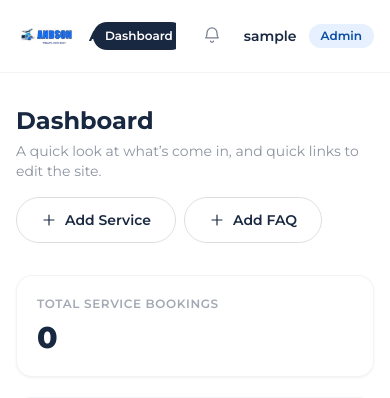
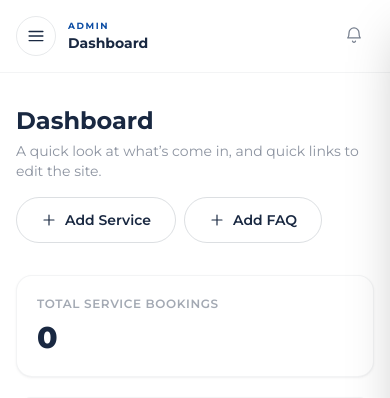
Before and after one commit to CalebPrince/andsontravel, a PHP site: page /admin/index.php in a window 390 px wide. Shown: the top 398 px of the page. Run offline with PHP 8.4, Linux system fonts and the light colour scheme; the visitor is signed in with stand-in values (Sample User, id 1); some libraries are stand-ins or nearby versions.

Commit message:
Add admin mobile navigation drawer

```diff
--- a/public/admin/includes/header.php
+++ b/public/admin/includes/header.php
@@ -63,17 +63,63 @@ $notifications = getUnreadNotifications();
     </div>
   </aside>
 
+  <!-- Mobile admin drawer -->
+  <div id="mobile-menu-backdrop" class="fixed inset-0 z-[60] hidden bg-navy-950/70 backdrop-blur-sm lg:hidden"></div>
+  <aside id="mobile-menu"
+         class="fixed inset-y-0 right-0 z-[70] flex w-[min(88vw,22rem)] translate-x-full flex-col bg-navy-950 text-white shadow-2xl transition-transform duration-300 ease-out lg:hidden"
+         role="dialog" aria-modal="true" aria-label="Admin navigation">
+    <div class="flex items-center justify-between border-b border-white/10 px-5 py-5">
+      <a href="/admin/index.php" class="flex items-center gap-3">
+        <span class="inline-flex items-center rounded-lg bg-white px-2.5 py-1.5">
+          <img src="/assets/images/logo-original.jpg" alt="<?= e(SITE_NAME) ?>" class="h-7 w-auto object-contain">
+        </span>
+        <span class="text-[10px] font-semibold uppercase tracking-[0.2em] text-brand-400">Admin</span>
+      </a>
+      <button type="button" id="mobile-menu-close" class="flex h-10 w-10 items-center justify-center rounded-full text-white/70 transition hover:bg-white/10 hover:text-white focus:outline-none focus-visible:ring-2 focus-visible:ring-brand-400">
+        <span class="sr-only">Close navigation</span>
+        <?= icon('close', 'h-6 w-6') ?>
+      </button>
+    </div>
+
+    <div class="border-b border-white/10 px-5 py-4">
+      <p class="text-[10px] font-bold uppercase tracking-[0.2em] text-white/35">Signed in as</p>
+      <div class="mt-1 flex items-center gap-2">
+        <span class="text-sm font-semibold text-white"><?= e(currentAdminUsername()) ?></span>
+        <span class="rounded-full bg-brand-400/15 px-2.5 py-1 text-[10px] font-bold text-brand-400"><?= e(adminRoleLabel(currentAdminRole())) ?></span>
+      </div>
+    </div>
+
+    <nav class="flex-1 space-y-1 overflow-y-auto px-3 py-4" aria-label="Admin mobile navigation">
+      <?php foreach ($adminNav as $key => $link): ?>
+        <a href="<?= e($link['href']) ?>" <?= $activeAdminNav === $key ? 'aria-current="page"' : '' ?> class="group flex items-center gap-3 rounded-xl border-l-2 px-4 py-3 text-sm font-semibold transition <?= $activeAdminNav === $key ? 'border-brand-400 bg-white/10 text-white' : 'border-transparent text-white/60 hover:bg-white/5 hover:text-white' ?>">
+          <span class="<?= $activeAdminNav === $key ? 'text-brand-400' : 'text-white/40 group-hover:text-white/70' ?>"><?= icon($link['icon'], 'h-5 w-5') ?></span>
+          <?= e($link['label']) ?>
+        </a>
+      <?php endforeach; ?>
+    </nav>
+
+    <div class="border-t border-white/10 px-3 py-4">
+      <a href="/" target="_blank" class="flex items-center gap-3 rounded-xl px-4 py-3 text-sm font-semibold text-white/60 transition hover:bg-white/5 hover:text-white">
+        <?= icon('globe', 'h-5 w-5') ?> View Site
+      </a>
+      <a href="/admin/logout.php" class="flex items-center gap-3 rounded-xl px-4 py-3 text-sm font-semibold text-white/60 transition hover:bg-white/5 hover:text-white">
+        <?= icon('logout', 'h-5 w-5') ?> Log Out
+      </a>
+    </div>
+  </aside>
+
   <div class="flex min-w-0 flex-1 flex-col">
     <header class="flex items-center justify-between gap-4 border-b border-navy-900/5 bg-white px-4 py-4 sm:px-6 lg:px-8">
-      <div class="flex items-center gap-3 lg:hidden">
-        <img src="/assets/images/logo-original.jpg" alt="<?= e(SITE_NAME) ?>" class="h-8 w-auto object-contain">
-        <span class="font-display text-sm font-bold">Admin</span>
+      <div class="flex min-w-0 items-center gap-3 lg:hidden">
+        <button type="button" id="mobile-menu-btn" class="flex h-10 w-10 shrink-0 items-center justify-center rounded-full border border-navy-900/10 text-navy-900 transition hover:bg-navy-900/5 focus:outline-none focus-visible:ring-2 focus-visible:ring-brand-500" aria-expanded="false" aria-controls="mobile-menu">
+          <span class="sr-only">Open admin navigation</span>
+          <?= icon('menu', 'h-5 w-5') ?>
+        </button>
+        <div class="min-w-0">
+          <p class="text-[9px] font-bold uppercase tracking-[0.18em] text-brand-700">Admin</p>
+          <p class="truncate text-sm font-bold text-navy-900"><?= e($adminNav[$activeAdminNav]['label'] ?? 'Dashboard') ?></p>
+        </div>
       </div>
-      <nav class="flex items-center gap-1 overflow-x-auto lg:hidden">
-        <?php foreach ($adminNav as $key => $link): ?>
-          <a href="<?= e($link['href']) ?>" class="whitespace-nowrap rounded-full px-3 py-1.5 text-xs font-semibold <?= $activeAdminNav === $key ? 'bg-navy-900 text-white' : 'text-navy-900/60' ?>"><?= e($link['label']) ?></a>
-        <?php endforeach; ?>
-      </nav>
       <div class="ml-auto flex items-center gap-3 text-sm">
         <div class="relative">
           <button type="button" id="notif-bell-btn" class="relative flex h-10 w-10 items-center justify-center rounded-full text-navy-900/60 transition hover:bg-navy-900/5 hover:text-navy-900" aria-expanded="false" aria-controls="notif-dropdown">
@@ -115,9 +161,9 @@ $notifications = getUnreadNotifications();
           </div>
         </div>
 
-        <span class="hidden text-navy-900/50 sm:inline">Signed in as</span>
-        <span class="font-semibold"><?= e(currentAdminUsername()) ?></span>
-        <span class="badge bg-brand-600/10 text-brand-700"><?= e(adminRoleLabel(currentAdminRole())) ?></span>
+        <span class="hidden text-navy-900/50 lg:inline">Signed in as</span>
+        <span class="hidden font-semibold sm:inline"><?= e(currentAdminUsername()) ?></span>
+        <span class="hidden badge bg-brand-600/10 text-brand-700 md:inline-flex"><?= e(adminRoleLabel(currentAdminRole())) ?></span>
       </div>
     </header>
 
```
Also changed, not shown: public/assets/css/app.css, public/assets/js/app.js.
